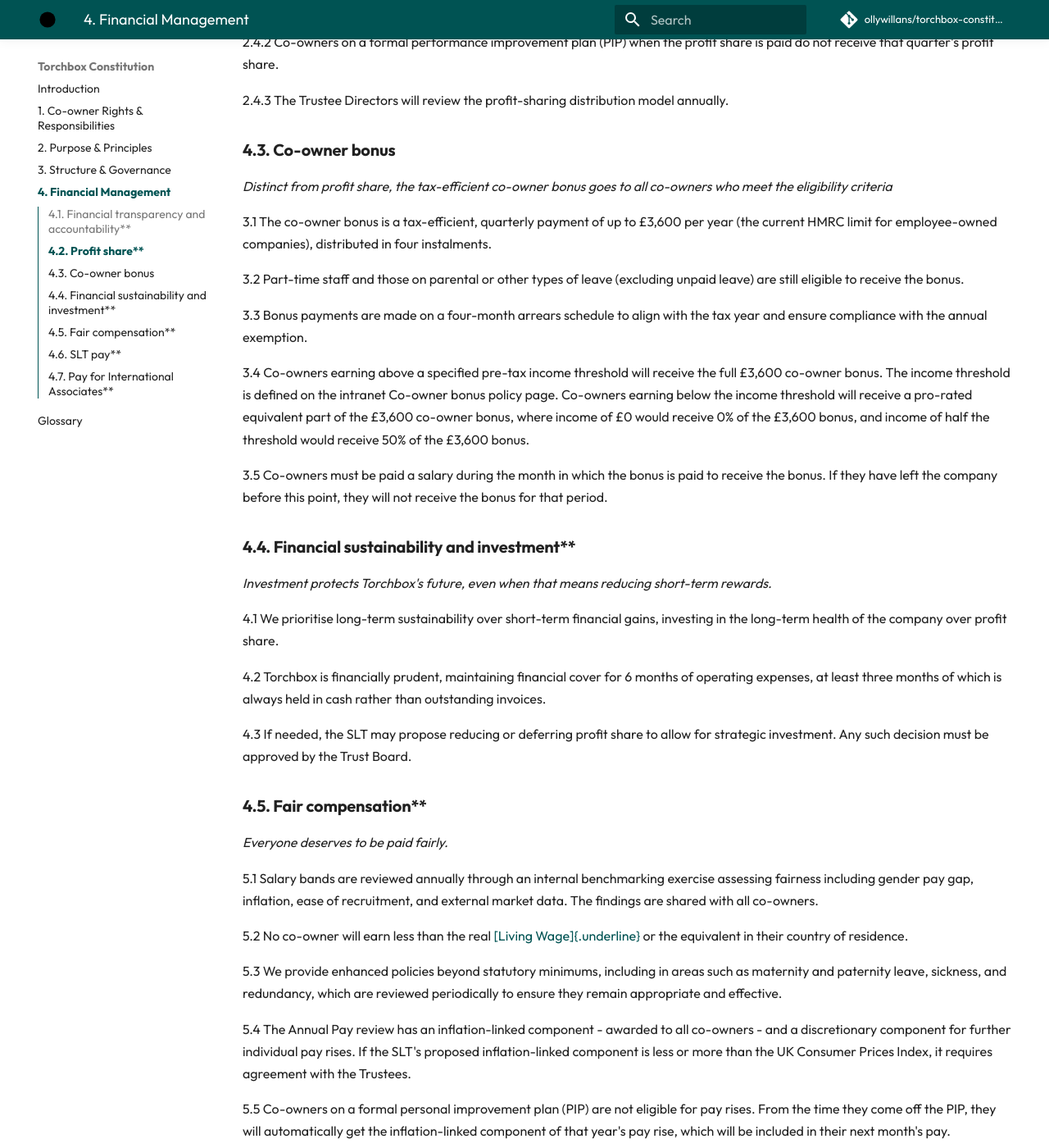
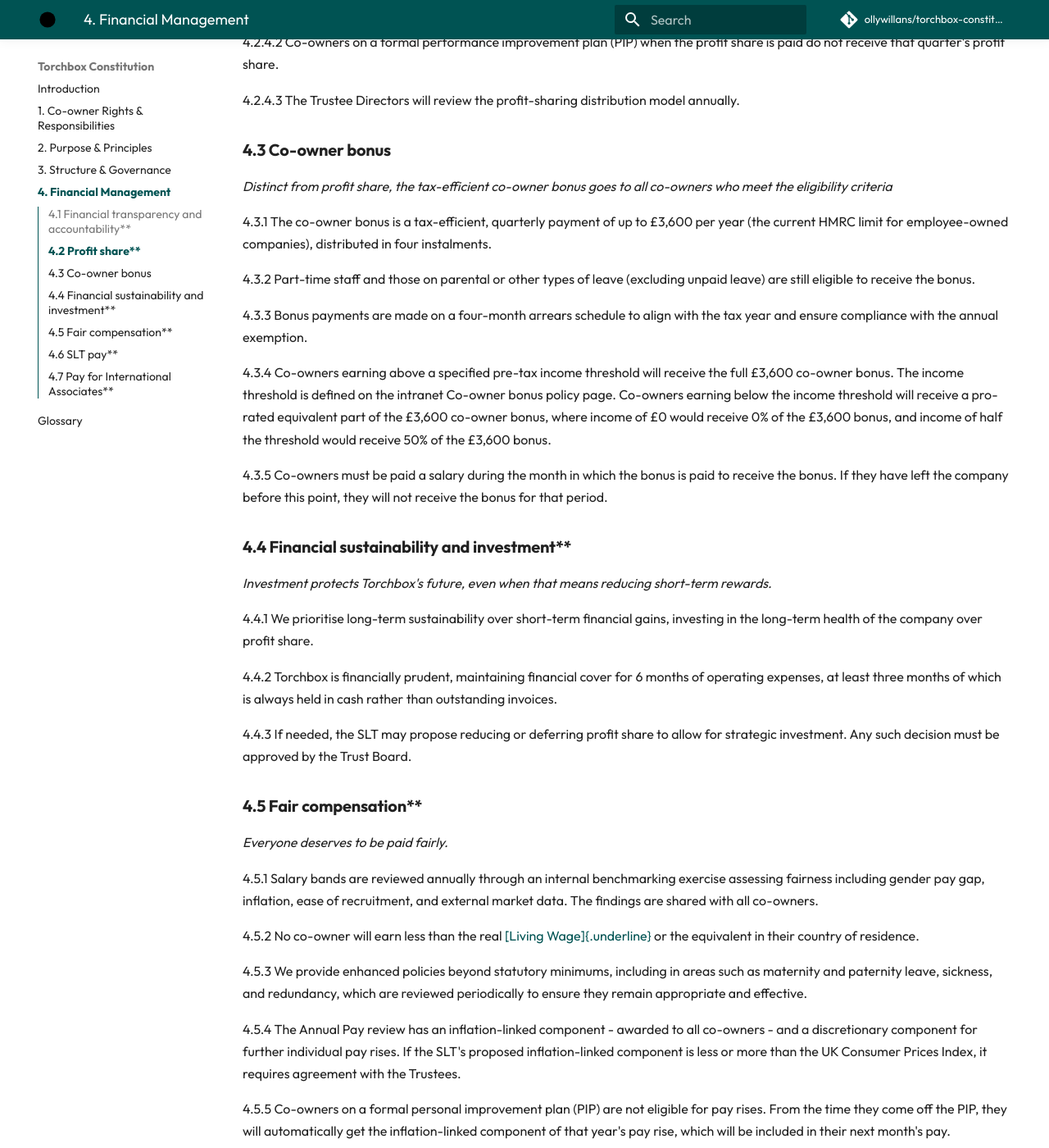
Before and after one commit to torchbox/torchbox-constitution, an MkDocs documentation site: the page built from docs/financial-management.md, in a window 1280 px wide and 1400 px high, scrolled down 894 px. Shown: the whole window at 82% size. Built offline with MkDocs 1.6.1 and Material for MkDocs 9.7.7, drawn with Linux system fonts in a browser that asks for light colours; comment, search, counter and statistics services are not loaded; some of the changed text lies outside the part shown.

Commit message:
Update financial-management.md

```diff
--- a/docs/financial-management.md
+++ b/docs/financial-management.md
@@ -3,130 +3,130 @@
 *A values-led, co-owner-first framework for financial decision-making
 and governance at Torchbox*
 
-### 4.1. Financial transparency and accountability**
+### 4.1 Financial transparency and accountability**
 
 *Understanding our financial journey helps us grow together as co-owners.*
 
-1.1 The SLT will share quarterly updates on our financial position, including performance, expenditure, and forward-looking plans.
+4.1.1 The SLT will share quarterly updates on our financial position, including performance, expenditure, and forward-looking plans.
 
-1.2 Financial targets for the year will be set by the SLT and shared with all co-owners as part of the annual planning process.
+4.1.2 Financial targets for the year will be set by the SLT and shared with all co-owners as part of the annual planning process.
 
-1.3 The Trust Board may request additional information or context where needed, and this will be shared except in exceptional, extenuating circumstances such as confidentiality issues.
+4.1.3 The Trust Board may request additional information or context where needed, and this will be shared except in exceptional, extenuating circumstances such as confidentiality issues.
 
 
 
-### 4.2. Profit share**
+### 4.2 Profit share**
 
 *Success should be shared fairly and transparently across the business.*
 
-2.1 Each year, we allocate the profit between co-owner rewards, business
+4.2.1 Each year, we allocate the profit between co-owner rewards, business
 investments, charitable donations, and Voice Group expenditures. This
 breakdown is published in the annual financial report shared with all
 co-owners.
 
-2.2 Profit is shared proportionally to salary, so all co-owners receive
+4.2.2 Profit is shared proportionally to salary, so all co-owners receive
 the same percentage of their pay.
 
-2.3 The Trust Board signs off on each quarterly profit share. If there
+4.2.3 The Trust Board signs off on each quarterly profit share. If there
 is insufficient profit, no profit share may be issued for that quarter.
 
-2.4 All co-owners are eligible for a profit share, including part-time
+4.2.4 All co-owners are eligible for a profit share, including part-time
 staff and those on maternity or other types of leave, except for the
 following exclusions.
 
-2.4.1 Co-owners serving notice during the relevant quarter do not
+4.2.4.1 Co-owners serving notice during the relevant quarter do not
 receive a profit share.
 
-2.4.2 Co-owners on a formal performance improvement plan (PIP) when the
+4.2.4.2 Co-owners on a formal performance improvement plan (PIP) when the
 profit share is paid do not receive that quarter's profit share.
 
-2.4.3 The Trustee Directors will review the profit-sharing distribution
+4.2.4.3 The Trustee Directors will review the profit-sharing distribution
 model annually.
 
-### 4.3. Co-owner bonus
+### 4.3 Co-owner bonus
 
 *Distinct from profit share, the tax-efficient co-owner bonus goes to
 all co-owners who meet the eligibility criteria*
 
-3.1 The co-owner bonus is a tax-efficient, quarterly payment of up to
+4.3.1 The co-owner bonus is a tax-efficient, quarterly payment of up to
 £3,600 per year (the current HMRC limit for employee-owned companies),
 distributed in four instalments.
 
-3.2 Part-time staff and those on parental or other types of leave
+4.3.2 Part-time staff and those on parental or other types of leave
 (excluding unpaid leave) are still eligible to receive the bonus.
 
-3.3 Bonus payments are made on a four-month arrears schedule to align
+4.3.3 Bonus payments are made on a four-month arrears schedule to align
 with the tax year and ensure compliance with the annual exemption.
 
-3.4 Co-owners earning above a specified pre-tax income threshold will
+4.3.4 Co-owners earning above a specified pre-tax income threshold will
 receive the full £3,600 co-owner bonus. The income threshold is defined
 on the intranet Co-owner bonus policy page. Co-owners earning below the
 income threshold will receive a pro-rated equivalent part of the £3,600
 co-owner bonus, where income of £0 would receive 0% of the £3,600 bonus,
 and income of half the threshold would receive 50% of the £3,600 bonus.
 
-3.5 Co-owners must be paid a salary during the month in which the bonus
+4.3.5 Co-owners must be paid a salary during the month in which the bonus
 is paid to receive the bonus. If they have left the company before this
 point, they will not receive the bonus for that period.
 
-### 4.4. Financial sustainability and investment**
+### 4.4 Financial sustainability and investment**
 
 *Investment protects Torchbox's future, even when that means reducing
 short-term rewards.*
 
-4.1 We prioritise long-term sustainability over short-term financial
+4.4.1 We prioritise long-term sustainability over short-term financial
 gains, investing in the long-term health of the company over profit
 share.
 
-4.2 Torchbox is financially prudent, maintaining financial cover for 6
+4.4.2 Torchbox is financially prudent, maintaining financial cover for 6
 months of operating expenses, at least three months of which is always
 held in cash rather than outstanding invoices.
 
-4.3 If needed, the SLT may propose reducing or deferring profit share to
+4.4.3 If needed, the SLT may propose reducing or deferring profit share to
 allow for strategic investment. Any such decision must be approved by
 the Trust Board.
 
-### 4.5. Fair compensation**
+### 4.5 Fair compensation**
 
 *Everyone deserves to be paid fairly.*
 
-5.1 Salary bands are reviewed annually through an internal benchmarking
+4.5.1 Salary bands are reviewed annually through an internal benchmarking
 exercise assessing fairness including gender pay gap, inflation, ease of
 recruitment, and external market data. The findings are shared with all
 co-owners.
 
-5.2 No co-owner will earn less than the real [[Living
+4.5.2 No co-owner will earn less than the real [[Living
 Wage]{.underline}](https://www.livingwage.org.uk/what-real-living-wage)
 or the equivalent in their country of residence.
 
-5.3 We provide enhanced policies beyond statutory minimums, including in
+4.5.3 We provide enhanced policies beyond statutory minimums, including in
 areas such as maternity and paternity leave, sickness, and redundancy,
 which are reviewed periodically to ensure they remain appropriate and
 effective.
 
-5.4 The Annual Pay review has an inflation-linked component - awarded to
+4.5.4 The Annual Pay review has an inflation-linked component - awarded to
 all co-owners - and a discretionary component for further individual pay
 rises. If the SLT's proposed inflation-linked component is less or more
 than the UK Consumer Prices Index, it requires agreement with the
 Trustees.
 
-5.5 Co-owners on a formal personal improvement plan (PIP) are not
+4.5.5 Co-owners on a formal personal improvement plan (PIP) are not
 eligible for pay rises. From the time they come off the PIP, they will
 automatically get the inflation-linked component of that year's pay
 rise, which will be included in their next month's pay.
 
-5.6 We listen to co-owner feedback when evaluating our approach to
+4.5.6 We listen to co-owner feedback when evaluating our approach to
 compensation.
 
-### 4.6. SLT pay**
+### 4.6 SLT pay**
 
 *Leadership rewards must reflect performance and responsibility, not
 just seniority.*
 
-6.1 SLT and Company Board remuneration must reflect performance,
+4.6.1 SLT and Company Board remuneration must reflect performance,
 contribution, and business responsibility.
 
-6.2 Remuneration for SLT and the Company Board is overseen by a
+4.6.2 Remuneration for SLT and the Company Board is overseen by a
 Remuneration Committee that provides independent oversight on behalf of
 the EOT. The committee meets annually to consider the CEO's compensation
 plans for the SLT. The committee is comprised of:
@@ -143,27 +143,23 @@ And at least two of:
 
 The Trustees are responsible for appointing the independent advisor.
 
-6.3 SLT and Board of Directors pay and bonuses must reflect a balanced
+4.6.3 SLT and Board of Directors pay and bonuses must reflect a balanced
 view of performance across commercial outcomes, co-owner wellbeing, and
 the company's resilience and evolution.
 
-6.4 The Remuneration Committee will make the final decision.
+4.6.4 The Remuneration Committee will make the final decision.
 
-### 4.7. Pay for International Associates**
+### 4.7 Pay for International Associates**
 
 We aim for an approach that ensures equitable treatment while
 recognising the unique considerations of international engagements:
 
 -   Pay is based on UK salary bands for consistency across Torchbox
 
--   Adjustments are made for local economic and cost-of-living
-    > conditions
+-   Adjustments are made for local economic and cost-of-living conditions
 
 -   Compensation reflects the total value proposition
 
--   Annual reviews ensure ongoing fairness and alignment with
-    > organisational changes
+-   Annual reviews ensure ongoing fairness and alignment with organisational changes
 
 More details are available on the intranet.
-
-Glossary
```
